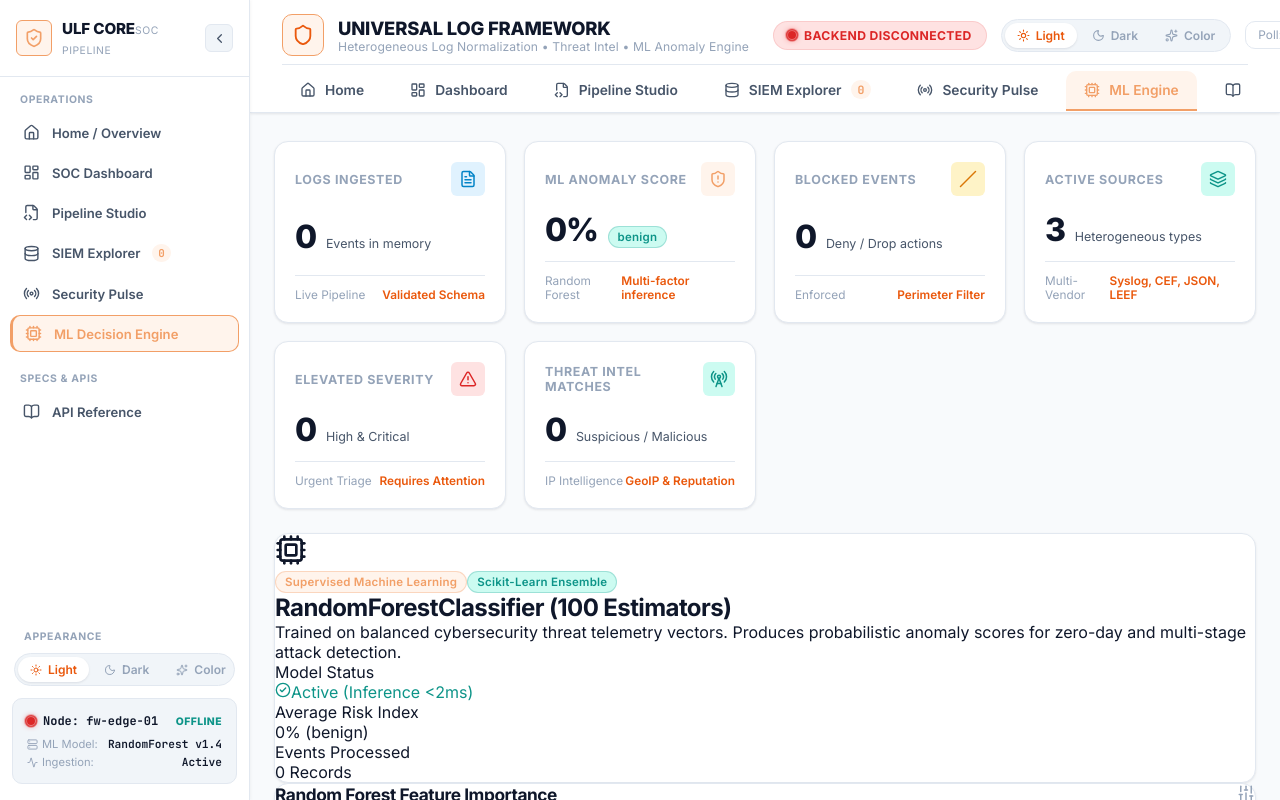
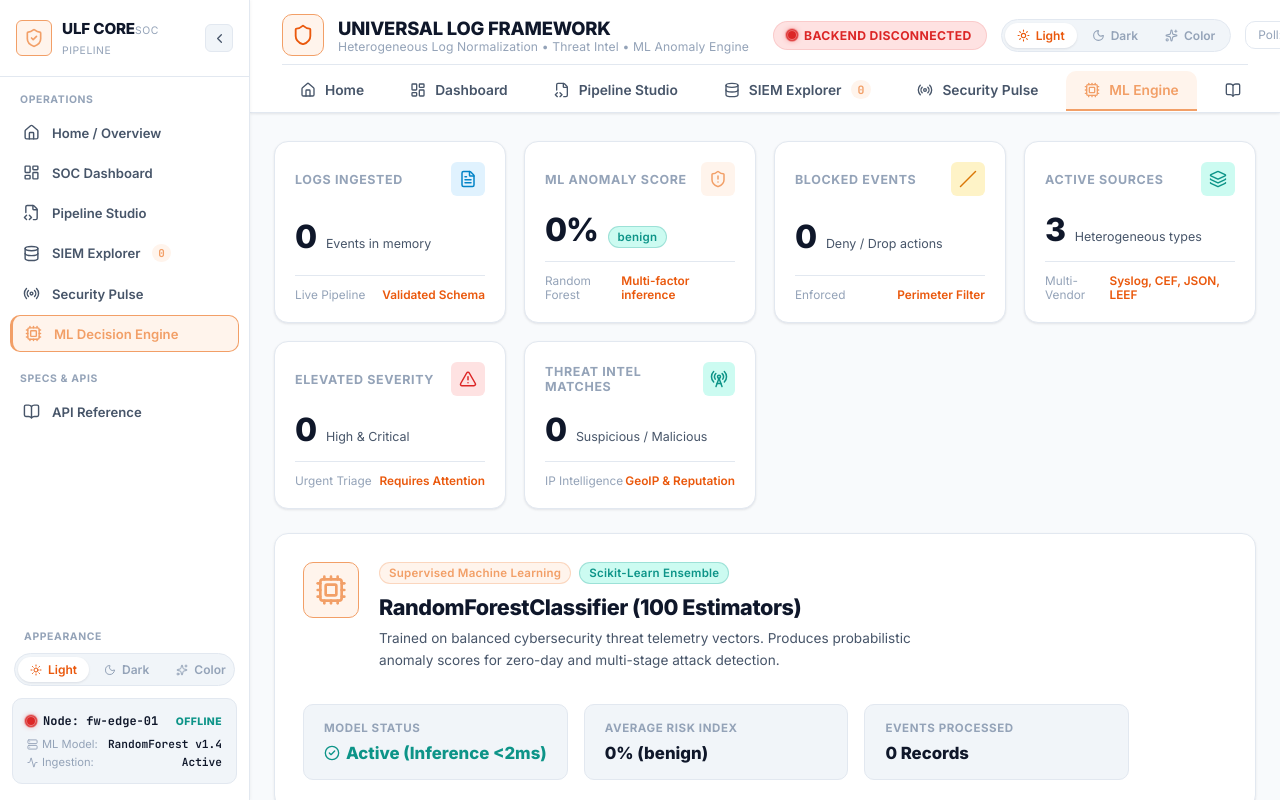
Before and after one commit to Anubhavgithub3/SIH, a React (Vite) app in the folder frontend/: page / in a window 1280 px wide. Both pictures are taken after a click on the button "ML Decision Engine". Shown: the top 800 px of the page. Built offline with nearby package versions, Linux system fonts and the light colour scheme; no server answers.

Commit message:
Add card-based layout with generous spacing and progress bars to ML Decision Engine

```diff
--- a/frontend/src/App.css
+++ b/frontend/src/App.css
@@ -2309,3 +2309,308 @@
   color: var(--support-blue);
   border: 1px solid var(--support-blue-subtle);
 }
+
+/* ML Decision Engine & Feature Influence Cards */
+.ml-engine-container {
+  display: flex;
+  flex-direction: column;
+  gap: 24px;
+  width: 100%;
+}
+
+.ml-banner {
+  padding: 28px;
+  display: flex;
+  align-items: center;
+  justify-content: space-between;
+  gap: 32px;
+  background: var(--bg-card);
+  border: 1px solid var(--border-subtle);
+  border-radius: var(--radius-lg);
+  box-shadow: var(--shadow-sm);
+  flex-wrap: wrap;
+  width: 100%;
+}
+
+.ml-banner-left {
+  display: flex;
+  align-items: flex-start;
+  gap: 20px;
+  flex: 1;
+  min-width: 320px;
+}
+
+.ml-icon-wrapper {
+  width: 56px;
+  height: 56px;
+  border-radius: var(--radius-md);
+  background: var(--primary-coral-light);
+  border: 1px solid var(--border-active);
+  display: flex;
+  align-items: center;
+  justify-content: center;
+  flex-shrink: 0;
+  color: var(--primary-coral);
+}
+
+.ml-badge-row {
+  display: flex;
+  align-items: center;
+  gap: 8px;
+  margin-bottom: 10px;
+  flex-wrap: wrap;
+}
+
+.ml-title {
+  font-size: 1.35rem;
+  font-weight: 800;
+  color: var(--text-primary);
+  margin-bottom: 8px;
+  letter-spacing: -0.02em;
+}
+
+.ml-desc {
+  font-size: 0.85rem;
+  color: var(--text-secondary);
+  line-height: 1.6;
+  max-width: 65ch;
+}
+
+.ml-banner-stats {
+  display: grid;
+  grid-template-columns: repeat(3, 1fr);
+  gap: 16px;
+  min-width: 380px;
+}
+
+@media (max-width: 768px) {
+  .ml-banner-stats {
+    grid-template-columns: 1fr;
+    min-width: 100%;
+  }
+}
+
+.ml-stat-card {
+  padding: 16px 20px;
+  background: var(--bg-subtle);
+  border: 1px solid var(--border-subtle);
+  border-radius: var(--radius-md);
+  display: flex;
+  flex-direction: column;
+  gap: 8px;
+  transition: transform 0.2s ease, border-color 0.2s ease, box-shadow 0.2s ease;
+}
+
+.ml-stat-card:hover {
+  border-color: var(--border-active);
+  transform: translateY(-2px);
+  box-shadow: var(--shadow-sm);
+}
+
+.ml-stat-label {
+  font-size: 0.72rem;
+  font-weight: 700;
+  text-transform: uppercase;
+  letter-spacing: 0.05em;
+  color: var(--text-muted);
+}
+
+.ml-stat-val {
+  font-size: 1.05rem;
+  font-weight: 800;
+  color: var(--text-primary);
+  display: flex;
+  align-items: center;
+  gap: 6px;
+  white-space: nowrap;
+}
+
+.ml-grid {
+  display: grid;
+  grid-template-columns: 1.15fr 0.85fr;
+  gap: 24px;
+  width: 100%;
+}
+
+@media (max-width: 1024px) {
+  .ml-grid {
+    grid-template-columns: 1fr;
+  }
+}
+
+.ml-weights-panel, .ml-records-panel {
+  padding: 28px;
+  display: flex;
+  flex-direction: column;
+  background: var(--bg-card);
+  border: 1px solid var(--border-subtle);
+  border-radius: var(--radius-lg);
+  box-shadow: var(--shadow-sm);
+}
+
+.feature-weight-list {
+  display: flex;
+  flex-direction: column;
+  gap: 16px;
+  margin-top: 18px;
+}
+
+.feature-weight-item {
+  padding: 18px 20px;
+  background: var(--bg-subtle);
+  border: 1px solid var(--border-subtle);
+  border-radius: var(--radius-md);
+  display: flex;
+  flex-direction: column;
+  gap: 12px;
+  transition: all 0.2s ease;
+}
+
+.feature-weight-item:hover {
+  background: var(--bg-card-hover);
+  border-color: var(--border-active);
+  transform: translateY(-1px);
+  box-shadow: var(--shadow-sm);
+}
+
+.feature-weight-header {
+  display: flex;
+  align-items: flex-start;
+  justify-content: space-between;
+  gap: 16px;
+}
+
+.feature-name {
+  font-size: 0.92rem;
+  font-weight: 700;
+  color: var(--text-primary);
+  display: block;
+  margin-bottom: 4px;
+}
+
+.feature-desc {
+  font-size: 0.78rem;
+  color: var(--text-secondary);
+  line-height: 1.45;
+}
+
+.feature-weight-val {
+  display: flex;
+  flex-direction: column;
+  align-items: flex-end;
+  gap: 2px;
+  flex-shrink: 0;
+}
+
+.feature-pct {
+  font-size: 1.2rem;
+  font-weight: 800;
+  color: var(--text-primary);
+}
+
+.feature-impact {
+  font-size: 0.72rem;
+  font-weight: 700;
+  text-transform: uppercase;
+  letter-spacing: 0.05em;
+}
+
+.feature-bar-track {
+  height: 8px;
+  background: var(--border-subtle);
+  border-radius: var(--radius-full);
+  overflow: hidden;
+}
+
+.feature-bar-fill {
+  height: 100%;
+  border-radius: inherit;
+  transition: width 0.6s ease;
+}
+
+.inference-records-list {
+  display: flex;
+  flex-direction: column;
+  gap: 12px;
+  margin-top: 18px;
+}
+
+.inference-item {
+  padding: 14px 18px;
+  background: var(--bg-subtle);
+  border: 1px solid var(--border-subtle);
+  border-radius: var(--radius-md);
+  display: flex;
+  align-items: center;
+  justify-content: space-between;
+  gap: 16px;
+  transition: all 0.15s ease;
+}
+
+.inference-item:hover {
+  border-color: var(--border-active);
+  background: var(--bg-card-hover);
+  transform: translateY(-1px);
+}
+
+.inference-item-left {
+  display: flex;
+  align-items: center;
+  gap: 10px;
+  flex-wrap: wrap;
+}
+
+.inference-source {
+  font-size: 0.82rem;
+  font-weight: 700;
+  color: var(--text-primary);
+}
+
+.inference-sev {
+  font-size: 0.74rem;
+  color: var(--text-muted);
+}
+
+.inference-score-wrap {
+  display: flex;
+  align-items: center;
+  gap: 10px;
+  min-width: 140px;
+}
+
+.score-meter-track {
+  flex: 1;
+  height: 6px;
+  background: var(--border-subtle);
+  border-radius: var(--radius-full);
+  overflow: hidden;
+}
+
+.score-meter-fill {
+  height: 100%;
+  border-radius: inherit;
+  transition: width 0.6s ease;
+}
+
+.inference-score-val {
+  font-size: 0.82rem;
+  font-weight: 800;
+  color: var(--text-primary);
+  width: 36px;
+  text-align: right;
+}
+
+.empty-state-notice {
+  padding: 48px 24px;
+  display: flex;
+  flex-direction: column;
+  align-items: center;
+  justify-content: center;
+  text-align: center;
+  gap: 12px;
+  color: var(--text-muted);
+  font-size: 0.86rem;
+  background: var(--bg-subtle);
+  border: 1px dashed var(--border-subtle);
+  border-radius: var(--radius-md);
+}
```
